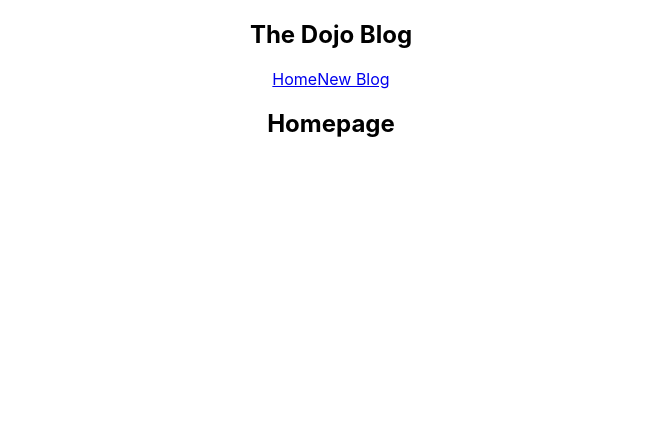
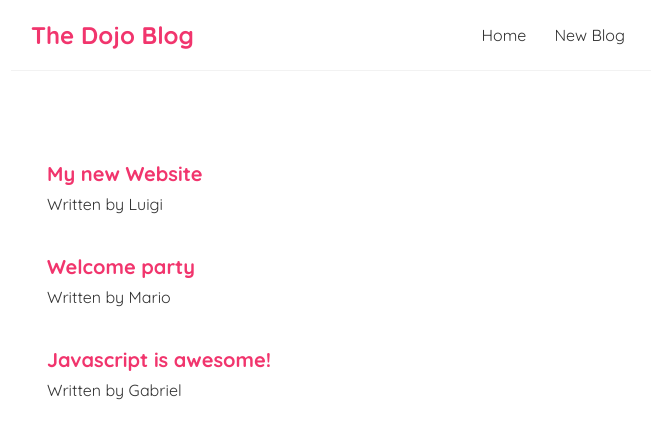
Before and after one commit to mihai-gabriel1/Dojo-blog, a React (Create React App) app: page / in a window 1280 px wide. Shown: the top 438 px of the page, without its empty margins (309-964 px from the left). Built offline with nearby package versions, Linux system fonts and the light colour scheme.

Commit message:
Added 3 blogs, that are being shown using the useState, iterating trough the array using the map method.

```diff
--- a/src/App.css
+++ /dev/null
@@ -1,38 +0,0 @@
-.App {
-  text-align: center;
-}
-
-.App-logo {
-  height: 40vmin;
-  pointer-events: none;
-}
-
-@media (prefers-reduced-motion: no-preference) {
-  .App-logo {
-    animation: App-logo-spin infinite 20s linear;
-  }
-}
-
-.App-header {
-  background-color: #282c34;
-  min-height: 100vh;
-  display: flex;
-  flex-direction: column;
-  align-items: center;
-  justify-content: center;
-  font-size: calc(10px + 2vmin);
-  color: white;
-}
-
-.App-link {
-  color: #61dafb;
-}
-
-@keyframes App-logo-spin {
-  from {
-    transform: rotate(0deg);
-  }
-  to {
-    transform: rotate(360deg);
-  }
-}
--- a/src/App.js
+++ b/src/App.js
@@ -1,11 +1,7 @@
-import logo from "./logo.svg";
-import "./App.css";
 import Navbar from "./Navbar";
 import Home from "./Home";
 
 function App() {
-  const title = "Welcome to my new blog.";
-
   return (
     <div className="App">
       <Navbar />
--- a/src/Home.js
+++ b/src/Home.js
@@ -1,5 +1,26 @@
+import { useState } from "react";
+
 const Home = () => {
-  return <h2>Homepage</h2>;
+  const [blogs, setBlogs] = useState([
+    { title: "My new Website", body: "Lorem ipsum...", author: "Luigi", id: 1 },
+    { title: "Welcome party", body: "Lorem ipsum...", author: "Mario", id: 2 },
+    {
+      title: "Javascript is awesome!",
+      body: "Lorem ipsum...",
+      author: "Gabriel",
+      id: 3,
+    },
+  ]);
+  return (
+    <div className="home">
+      {blogs.map((blog) => (
+        <div className="blog-preview">
+          <h2>{blog.title}</h2>
+          <p>Written by {blog.author}</p>
+        </div>
+      ))}
+    </div>
+  );
 };
 
 export default Home;
--- a/src/index.css
+++ b/src/index.css
@@ -1,13 +1,57 @@
-body {
+@import url("https://fonts.googleapis.com/css2?family=Quicksand:wght@300;400;500;600;700&display=swap");
+
+* {
   margin: 0;
-  font-family: -apple-system, BlinkMacSystemFont, 'Segoe UI', 'Roboto', 'Oxygen',
-    'Ubuntu', 'Cantarell', 'Fira Sans', 'Droid Sans', 'Helvetica Neue',
-    sans-serif;
-  -webkit-font-smoothing: antialiased;
-  -moz-osx-font-smoothing: grayscale;
+  font-family: "Quicksand";
+  color: #333;
 }
 
-code {
-  font-family: source-code-pro, Menlo, Monaco, Consolas, 'Courier New',
-    monospace;
+.navbar {
+  padding: 1.25rem;
+  display: flex;
+  align-items: center;
+  max-width: 600px;
+  margin: 0 auto;
+  border-bottom: 1px solid #f2f2f2;
 }
+
+.navbar h1 {
+  color: #f1356d;
+}
+
+.navbar .links {
+  margin-left: auto;
+}
+
+.navbar a {
+  margin-left: 16px;
+  text-decoration: none;
+  padding: 6px;
+}
+
+.navbar a:hover {
+  color: #f1356d;
+}
+
+.content {
+  max-width: 600px;
+  margin: 40px auto;
+  padding: 20px;
+}
+
+/* Blog previews/ list */
+
+.blog-preview {
+  padding: 10px 16px;
+  margin: 20px 0;
+}
+
+.blog-preview:hover {
+  box-shadow: 1px 3px 5px rgba(0, 0, 0, 0.1);
+}
+
+.blog-preview h2 {
+  font-size: 20px;
+  color: #f1356d;
+  margin-bottom: 8px;
+}
--- a/src/navbar.js
+++ b/src/navbar.js
@@ -5,6 +5,7 @@
       <div className="links">
         <a href="/">Home</a>
         <a href="/create">New Blog</a>
+        {/* Why /create? */}
       </div>
     </nav>
   );
```
Also changed, not shown: 1 other file (tests, documents, lock files or other folders).
